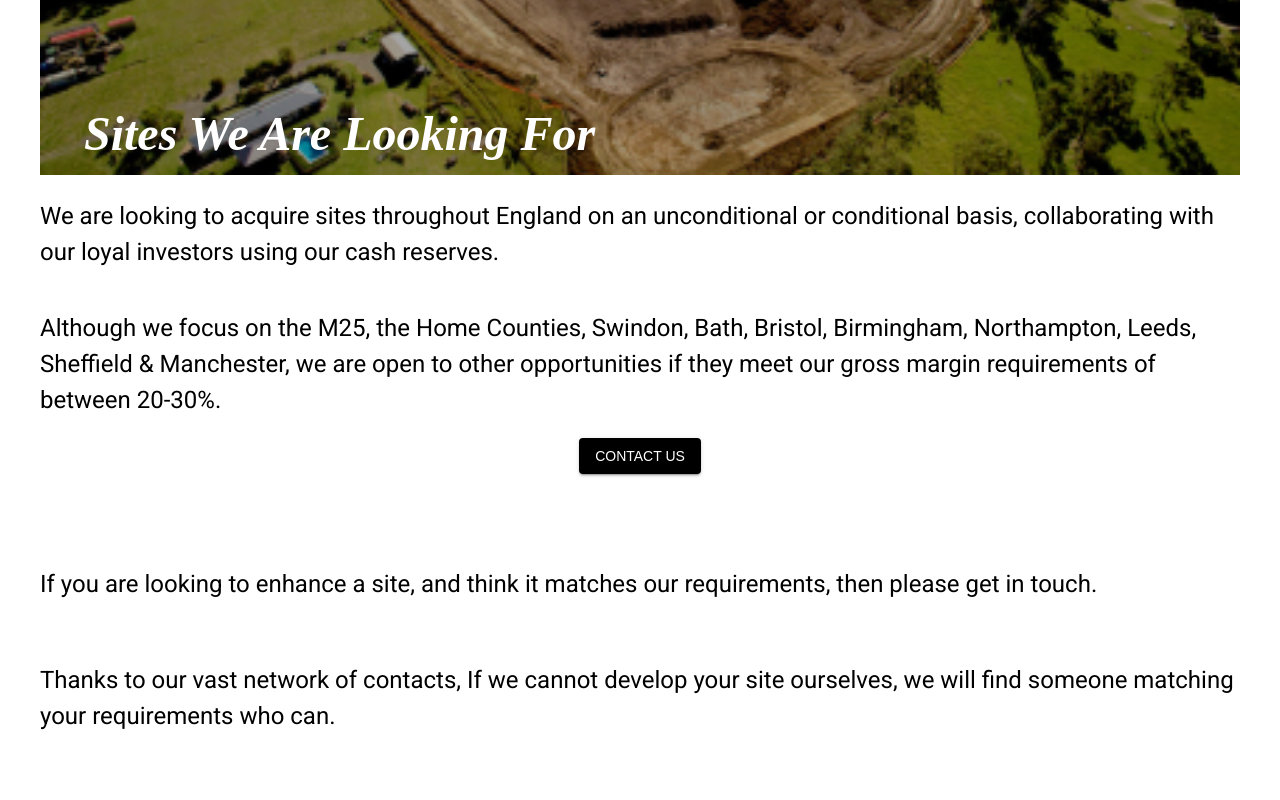
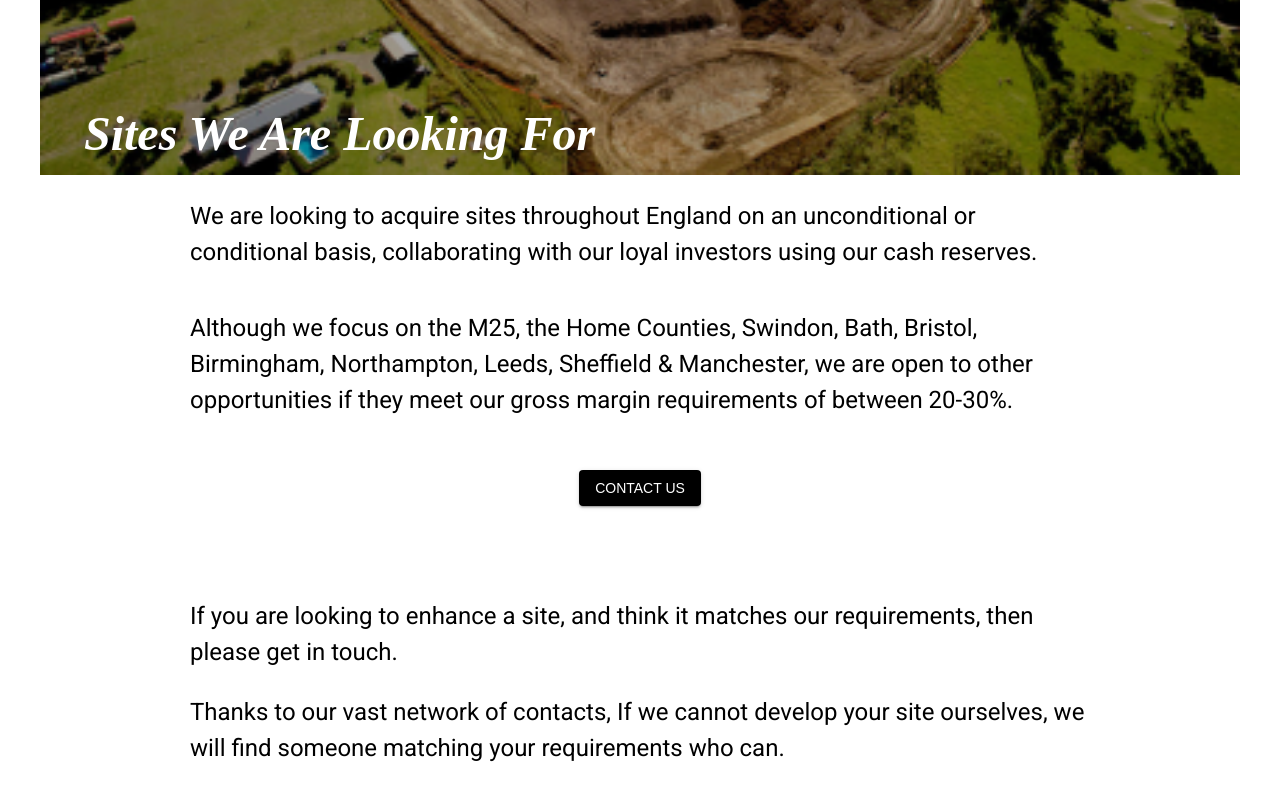
Before and after one commit to alamerton/Lydiard-Capital, a React (Create React App) app: page / in a window 1280 px wide. Shown: the part 5303-6103 px from the top of the page. Before the commit the page ends 6077 px from the top, so only its background shows below. Built offline with nearby package versions, Linux system fonts and the light colour scheme.

Commit message:
Made SitesComponent responsive

```diff
--- a/src/components/SitesComponent.tsx
+++ b/src/components/SitesComponent.tsx
@@ -42,7 +42,10 @@ class SitesComponent extends Component {
         <Container
           sx={{
             position: "relative",
-            maxWidth: "80%",
+            maxWidth: {
+              xs: "80%",
+              lg: "75%",
+            },
             margin: "auto",
             marginTop: "1rem",
             justifyContent: "center",
@@ -81,7 +84,10 @@ class SitesComponent extends Component {
         <Container
           sx={{
             position: "relative",
-            maxWidth: "80%",
+            maxWidth: {
+              xs: "80%",
+              lg: "75%",
+            },
             margin: "auto",
             marginTop: "1rem",
             justifyContent: "center",
@@ -123,7 +129,7 @@ class SitesComponent extends Component {
             position: "relative",
             maxWidth: "40%",
             margin: "auto",
-            marginTop: "2rem",
+            marginTop: "4rem",
             marginBottom: "3rem",
             height: {
               xs: "4rem",
@@ -138,7 +144,10 @@ class SitesComponent extends Component {
         <Container
           sx={{
             position: "relative",
-            maxWidth: "80%",
+            maxWidth: {
+              xs: "80%",
+              lg: "75%",
+            },
             margin: "auto",
             justifyContent: "center",
             alignItems: "center",
@@ -175,7 +184,10 @@ class SitesComponent extends Component {
         <Container
           sx={{
             position: "relative",
-            maxWidth: "80%",
+            maxWidth: {
+              xs: "80%",
+              lg: "75%",
+            },
             margin: "auto",
             marginBottom: "1rem",
             justifyContent: "center",
--- a/src/pages/Home.tsx
+++ b/src/pages/Home.tsx
@@ -24,9 +24,9 @@ const Home: FC<any> = (): ReactElement => {
       <LandDevelopmentPromotionComponent />
       <InvestmentArmComponent />
       <SitesComponent />
-      {/* <TrueQualityLastsComponent /> */}
-      {/* <ContactComponent /> */}
-      {/* <FooterComponent /> */}
+      {/* <TrueQualityLastsComponent />
+      <ContactComponent />
+      <FooterComponent /> */}
     </Box>
   );
 };
```
